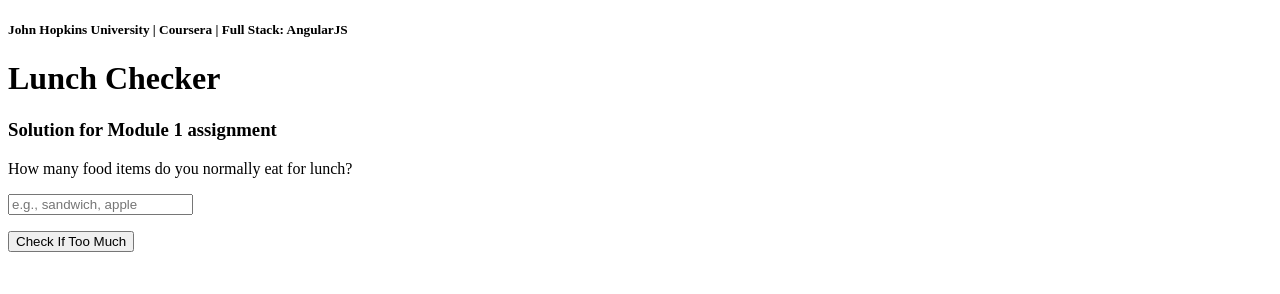
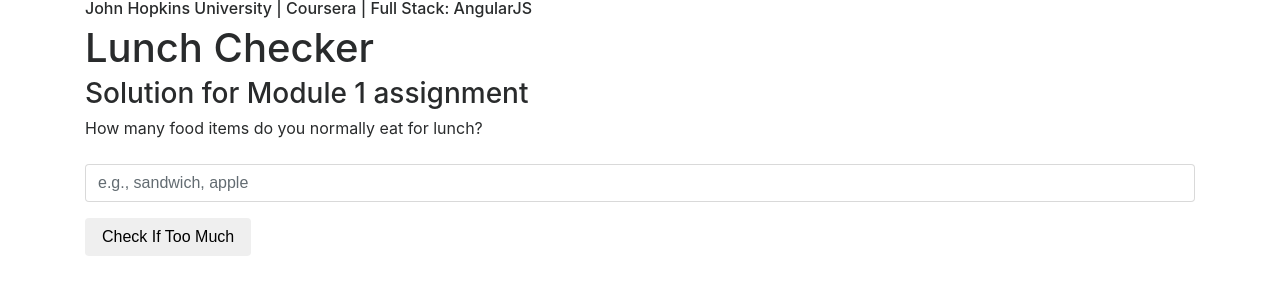
Before and after one commit to keithdowd/jhu-ep-coursera, a plain HTML site: page module1-solution/index.html in a window 1280 px wide. Drawn offline with nearby package versions, Linux system fonts and the light colour scheme.

Commit message:
Added Bootstrap styling

```diff
--- a/module1-solution/index.html
+++ b/module1-solution/index.html
@@ -4,23 +4,33 @@
 <head>
     <meta charset="UTF-8">
     <meta name="viewport" content="width=device-width, initial-scale=1">
-    <title>Lunch Check (JHU | Coursera | Full Stack: AngularJS | Module 1 - Solution)</title>
+    <title>Lunch Checker (JHU | Coursera | Full Stack: AngularJS | Module 1 - Solution)</title>
+    <link rel="stylesheet" href="https://cdnjs.cloudflare.com/ajax/libs/twitter-bootstrap/4.0.0-alpha.6/css/bootstrap.min.css">
+    <link rel="stylesheet" href="css/main.css">
 </head>
 
 <body ng-app="LunchCheck">
     <header>
-        <h5>John Hopkins University | Coursera | Full Stack: AngularJS</h5>
+        <div class="container">
+            <h6>John Hopkins University | Coursera | Full Stack: AngularJS</h6>
             <h1>Lunch Checker</h1>
             <h3>Solution for Module 1 assignment</h3>
+        </div>
     </header>
     <main>
-        <div ng-controller="LunchCheckController">
+        <div class="container" ng-controller="LunchCheckController">
+            <div class="form-group">
                 <p><label for="foodInput">How many food items do you normally eat for lunch?</label></p>
                 <!-- An empty item is NOT considered as an item toward the item count -->
                 <!-- e.g., apple, ,banana is counted as 2 items, NOT 3 items -->
-            <p><input ng-model="foodInput" type="text" id="foodInput" placeholder="e.g., sandwich, apple"></p>
-            <p><button ng-click="isTooManyFoodItems(foodInput)">Check If Too Much</button></p>
+                <p><input ng-model="foodInput" class="form-control" type="text" id="foodInput" placeholder="e.g., sandwich, apple"></p>
+            </div>
+            <div class="form-group">
+                <p><button ng-click="isTooManyFoodItems(foodInput)" class="btn btn-default">Check If Too Much</button></p>
+            </div>
+            <div id="message" class="form-group">
                 <p>{{ countFoodItems }}</p>
+            </div>
         </div>
     </main>
     <script src="https://cdnjs.cloudflare.com/ajax/libs/angular.js/1.6.1/angular.min.js"></script>
```
Lines whose indentation alone changed are shown as unchanged.
